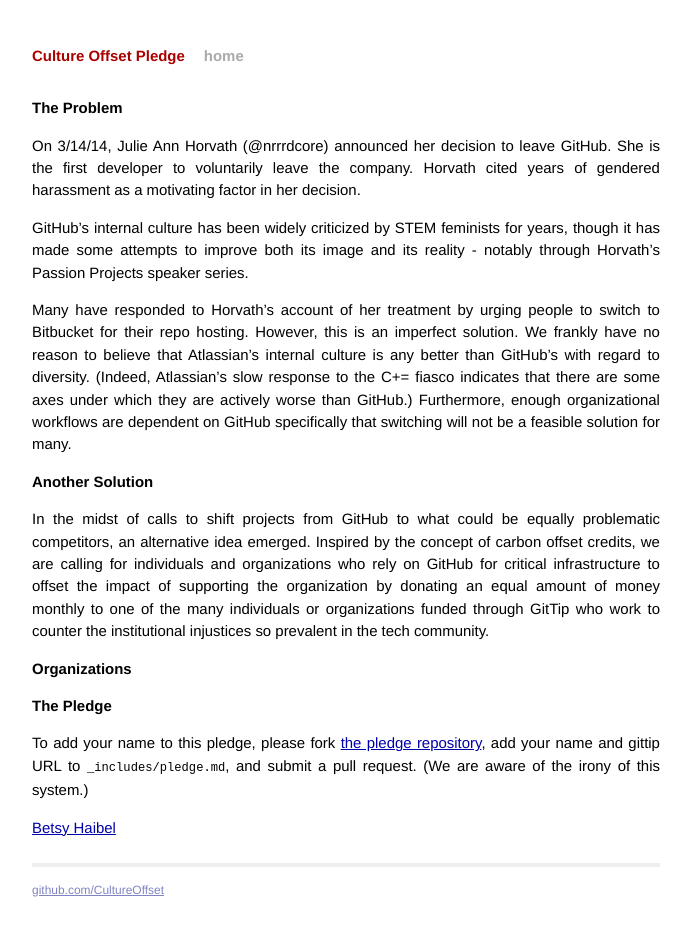
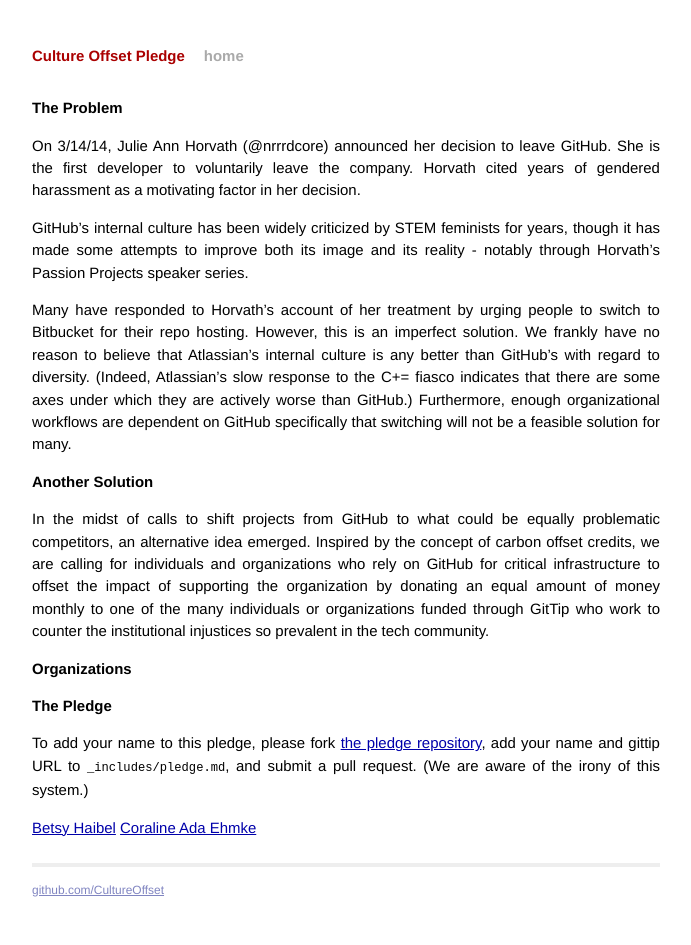
Before and after one commit to CultureOffset/cultureoffset.github.com, a Jekyll site: the page built from index.md, in a window 1280 px wide. Shown: the whole page, without its empty margins (294-985 px from the left). Built offline with Jekyll 4.4.1, drawn with Linux system fonts in a browser that asks for light colours; Markdown is read by kramdown in place of the engine named in the settings.

Commit message:
Added my name to the pledge

```diff
--- a/_includes/pledge.md
+++ b/_includes/pledge.md
@@ -1 +1,2 @@
 [Betsy Haibel](https://gittip.com/betsythemuffin)
+[Coraline Ada Ehmke](https://www.gittip.com/Bantik/)
```
